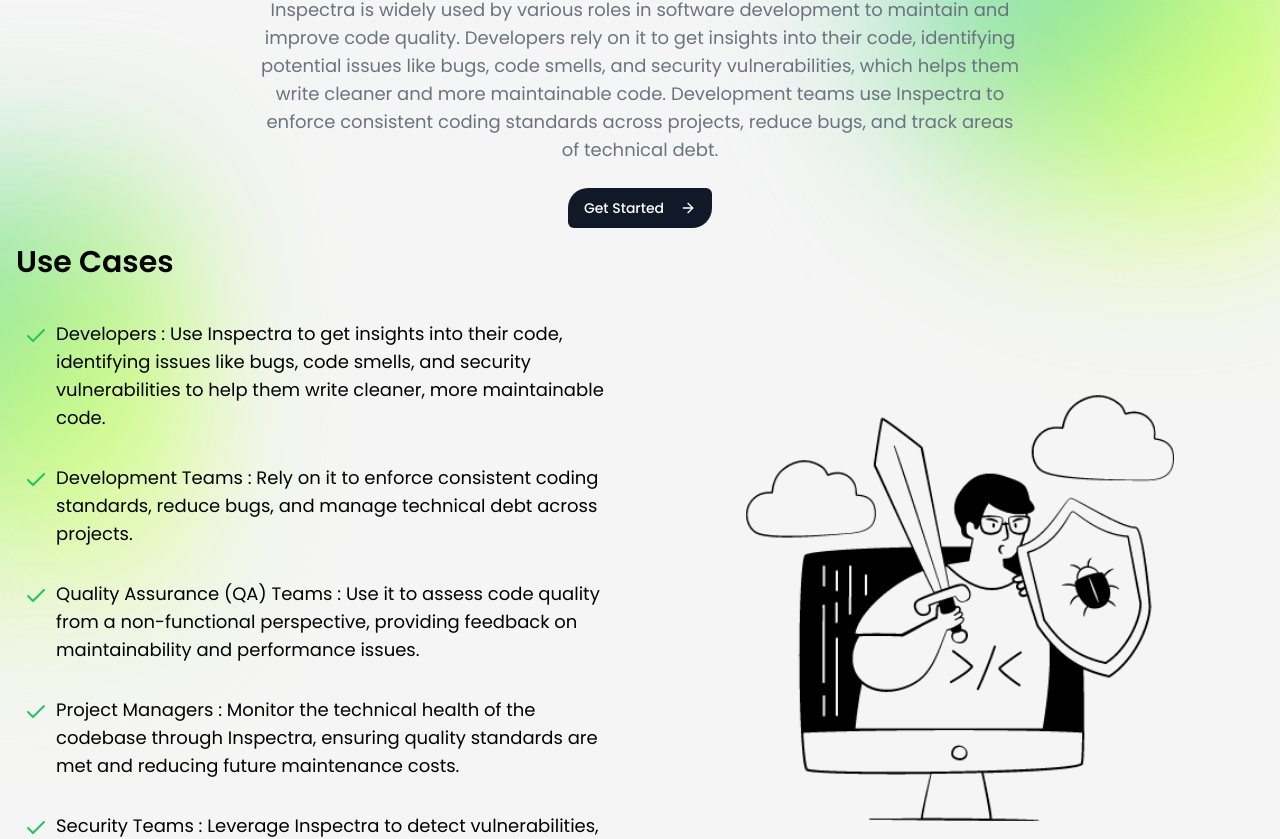
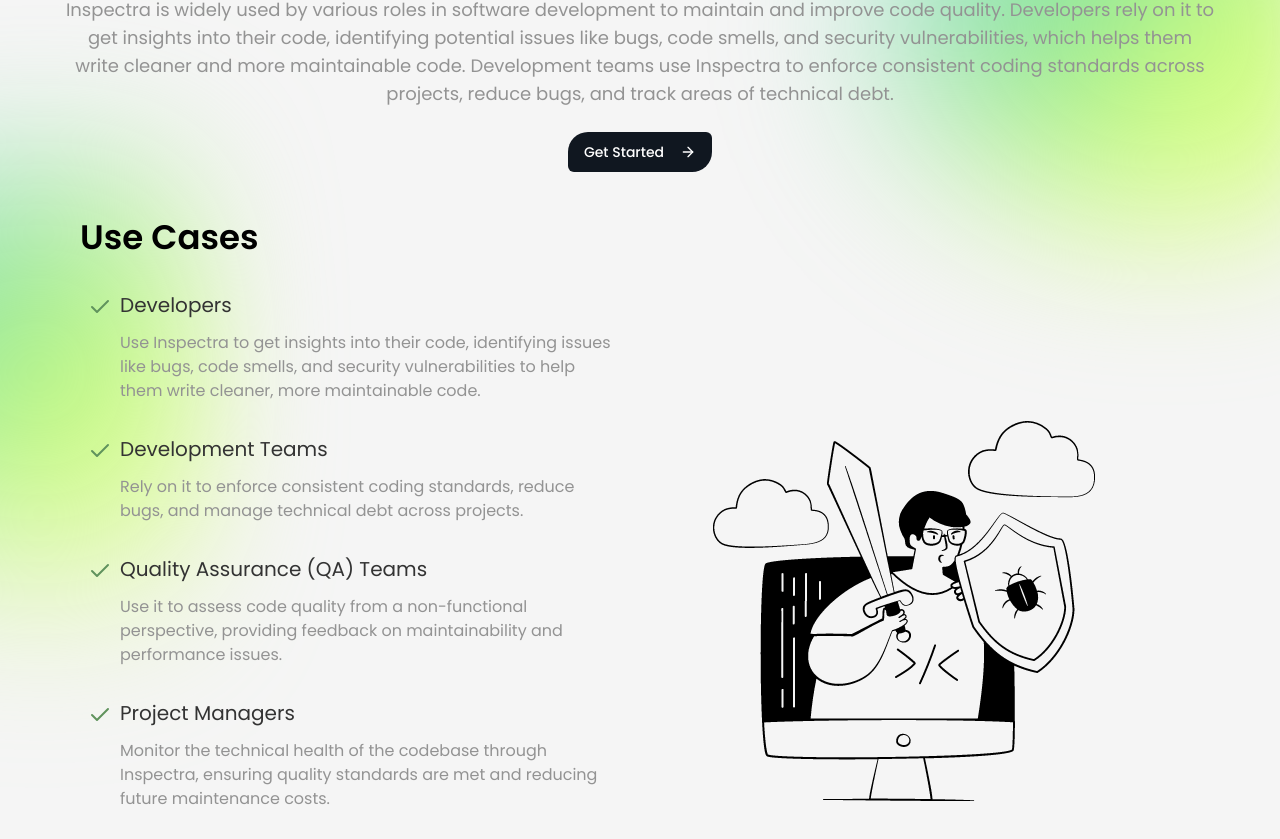
Before and after one commit to PheakdeyPhalphea/Inspectra, a Next.js app: page /useCase in a window 1280 px wide. Shown: the part 180-1019 px from the top of the page. Built offline with nearby package versions, Linux system fonts and the light colour scheme.

Commit message:
whole adjustment on use case and add on use image white

```diff
--- a/src/app/useCase/page.tsx
+++ b/src/app/useCase/page.tsx
@@ -1,39 +1,18 @@
 import { Button } from "@/components/ui/button";
-import { ArrowRight, Check } from "lucide-react";
-import Image from 'next/image';
+import { ArrowRight } from "lucide-react";
+import UseCaseComponent from "@/components/UseCaseComponent/UseCaseComponent";
 import React from "react";
-const useCases = [
-  {
-    title: "Developers",
-    description: "Use Inspectra to get insights into their code, identifying issues like bugs, code smells, and security vulnerabilities to help them write cleaner, more maintainable code."
-  },
-  {
-    title: "Development Teams",
-    description: "Rely on it to enforce consistent coding standards, reduce bugs, and manage technical debt across projects."
-  },
-  {
-    title: "Quality Assurance (QA) Teams",
-    description: "Use it to assess code quality from a non-functional perspective, providing feedback on maintainability and performance issues."
-  },
-  {
-    title: "Project Managers",
-    description: "Monitor the technical health of the codebase through Inspectra, ensuring quality standards are met and reducing future maintenance costs."
-  },
-  {
-    title: "Security Teams",
-    description: "Leverage Inspectra to detect vulnerabilities, support compliance, and protect applications from potential exploits."
-  }
-]
+import Link from "next/link";
 
 export default function page() {
   return (
     <main>
       {/* Hero Section */}
       <section className="text-center">
-        <h1 className="inline-block rounded-sm bg-[#B9FF66] px-6 py-2 text-3xl font-bold rounded-tl-[20px] rounded-br-[20px] mt-6">
+        <h1 className="inline-block rounded-sm text-text_color_light bg-primary_color px-6 py-2 text-3xl font-bold rounded-tl-[20px] rounded-br-[20px] mt-6">
           Who&apos;s it for ?
         </h1>
-        <p className="mx-auto mt-6 max-w-3xl text-lg text-gray-500">
+        <p className="mx-auto mt-6 w-[90%] text-lg text-text_color_desc_light dark:text-text_color_desc_dark">
           Inspectra is widely used by various roles in software development to
           maintain and improve code quality. Developers rely on it to get
           insights into their code, identifying potential issues like bugs, code
@@ -42,41 +21,16 @@ export default function page() {
           consistent coding standards across projects, reduce bugs, and track
           areas of technical debt.
         </p>
-        <Button className="bg-gray-900 hover:bg-gray-800 text-white rounded-tl-[20px] rounded-br-[20px] px-4 py-2 mt-6">
-          Get Started
-          <ArrowRight className="ml-2 h-5 w-5 sm:h-6 sm:w-6" />
-        </Button>
+        <Link href="/project">
+          <Button className="bg-background_dark_mode dark:bg-card_color_dark hover:bg-gray-800 dark:hover:bg-gray-600 text-white rounded-tl-[20px] rounded-br-[20px] px-4 py-2 mt-6">
+            Get Started
+            <ArrowRight className="ml-2 h-5 w-5 sm:h-6 sm:w-6" />
+          </Button>
+        </Link>
       </section>
 
       {/* Use Case Section */}
-      <section  className="container mx-auto p-4">
-        <h2 className="text-3xl font-bold">Use Cases</h2>
-        <div className="mt-8 grid gap-8 lg:grid-cols-2">
-          <div className="space-y-4">
-            {useCases.map((useCase, index) => (
-              <div key={index} className="p-2">
-                <div className="flex gap-2">
-                  <Check className="mt-1 shrink-0 text-green-500" />
-                  <div>
-                    <p className="text-lg">{useCase.title} : {useCase.description}</p>
-                  </div>
-                </div>
-              </div>
-            ))}
-          </div>
-          <div className="flex items-center justify-center">
-            <div className="relative w-full max-w-md">
-              <Image
-                src="/images/useCase.png"
-                alt="Developer with sword and shield illustration"
-                width={500}
-                height={500}
-                className="w-full"
-              />
-            </div>
-          </div>
-        </div>
-    </section>
+      <UseCaseComponent />
     </main>
   );
 }
--- a/src/components/Feedback/FeedbackComponent.tsx
+++ b/src/components/Feedback/FeedbackComponent.tsx
@@ -16,7 +16,7 @@ export default function FeedbackComponent() {
     const handleSubmit = (e: any) => {
       e.preventDefault(); // Prevent page refresh on form submit
       setFeedback(''); // Clear the textarea after submission
-      toast( {description: "Thank For FeedBack Our Team Will Review It", variant: "success"})
+      toast( {description: "Thank For FeedBack Our Team Will Review It", variant: "error"})
       console.log(createUserFeedback({message: feedback}))
     };
   return (
--- /dev/null
+++ b/src/components/UseCaseComponent/UseCaseComponent.tsx
@@ -0,0 +1,44 @@
+'use client'
+
+import React from 'react'
+import { useTheme } from "next-themes";
+import { useCaseData } from '@/data/useCase'
+import { useCaseType } from '@/types/UseCase';
+import { Check } from "lucide-react";
+
+export default function UseCaseComponent() {
+    const { theme } = useTheme();
+    return (
+        <div>
+            <section className="w-[90%] mx-auto px-4 py-10">
+                <h2 className="text-text_header_34 font-bold">Use Cases</h2>
+                <div className="mt-5 grid gap-8 lg:grid-cols-2">
+                    <div className="space-y-4">
+                        {useCaseData.map((useCase: useCaseType, index) => (
+                            <div key={index} className="p-2">
+                                <div className="flex gap-2">
+                                    <Check className="mt-1 shrink-0 text-ascend_color dark:text-primary_color" />
+                                    <div>
+                                        <p className="text-text_title_20 text-text_color_light dark:text-text_color_dark pb-3">{useCase.title}</p> <p className="text-text_body_16 text-text_color_desc_light dark:text-text_color_desc_dark">{useCase.description}</p>
+                                    </div>
+                                </div>
+                            </div>
+                        ))}
+                    </div>
+                    <div className="flex items-center justify-center">
+                        <div className="relative w-full max-w-md">
+                            {theme === "dark" ? (
+                                <img
+                                    src="/images/useCase-white.png"
+                                    alt="bg-useCase"
+                                />
+                            ) : (
+                                <img src="/images/useCase.png" alt="bg-useCase" />
+                            )}
+                        </div>
+                    </div>
+                </div>
+            </section>
+        </div>
+    )
+}
--- a/src/components/ui/toast.tsx
+++ b/src/components/ui/toast.tsx
@@ -30,8 +30,8 @@ const toastVariants = cva(
     variants: {
       variant: {
         default: "bg-gray-800 text-white",
-        success: "bg-green-500 text-white",
-        error: "bg-red-500 text-white",
+        success: "bg-[#B9FF66] text-[#333333]",
+        error: "bg-[#EA4335] text-[#ffffff]",
       },
     },
     defaultVariants: {
--- /dev/null
+++ b/src/data/useCase.ts
@@ -0,0 +1,22 @@
+export const useCaseData = [
+    {
+      title: "Developers",
+      description: "Use Inspectra to get insights into their code, identifying issues like bugs, code smells, and security vulnerabilities to help them write cleaner, more maintainable code."
+    },
+    {
+      title: "Development Teams",
+      description: "Rely on it to enforce consistent coding standards, reduce bugs, and manage technical debt across projects."
+    },
+    {
+      title: "Quality Assurance (QA) Teams",
+      description: "Use it to assess code quality from a non-functional perspective, providing feedback on maintainability and performance issues."
+    },
+    {
+      title: "Project Managers",
+      description: "Monitor the technical health of the codebase through Inspectra, ensuring quality standards are met and reducing future maintenance costs."
+    },
+    {
+      title: "Security Teams",
+      description: "Leverage Inspectra to detect vulnerabilities, support compliance, and protect applications from potential exploits."
+    }
+]
--- /dev/null
+++ b/src/types/UseCase.ts
@@ -0,0 +1,4 @@
+export type useCaseType = {
+    title: string,
+    description: string,
+  };
```
Also changed, not shown: public/images/useCase-white.png (added).
